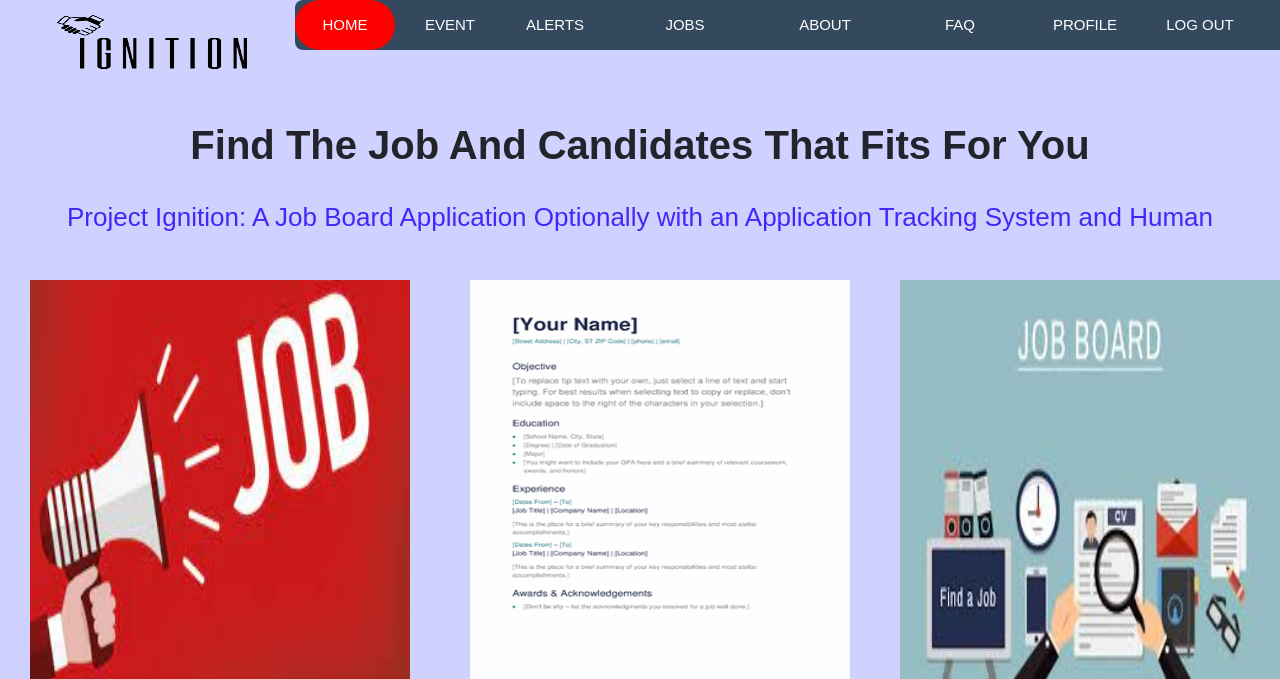
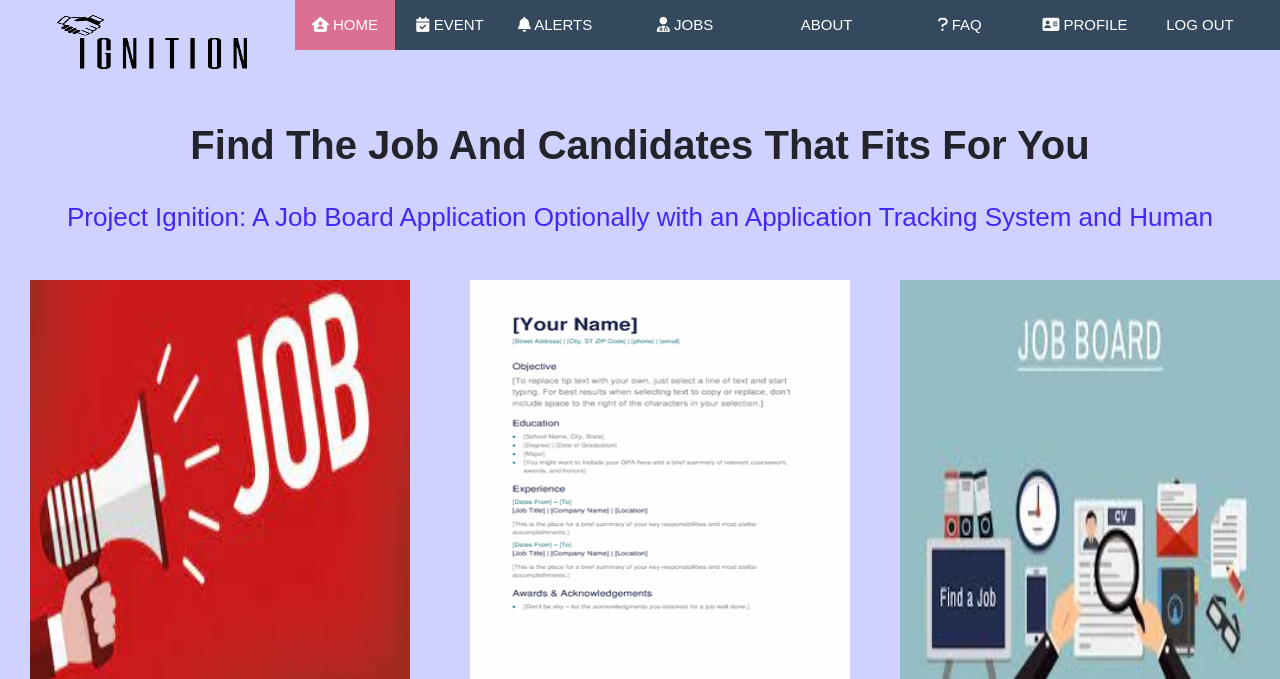
Before and after one commit to AAspan/Ignition, a Flask app: page /home in a window 1280 px wide. Shown: the top 679 px of the page. Run offline with Flask 2, Linux system fonts and the light colour scheme; some libraries are stand-ins or nearby versions.

Commit message:
Update styling of menu

```diff
--- a/static/style.css
+++ b/static/style.css
@@ -22,8 +22,9 @@ nav a {
   color: rgb(255, 255, 255);
   cursor: pointer;
 }
+
 nav .animation {
-  position: absolute;
+  /*  */ position: absolute;
   height: 100%;
   top: 0;
   z-index: 0;
--- a/templates/FAQ.html
+++ b/templates/FAQ.html
@@ -122,4 +122,7 @@
   </section>
 </p>
 
+<script>
+  //document.getElementById("nav-link-faq").classList.add("select-nav-menu");
+</script>
 {% endblock %}
--- a/templates/admin/admin-layout.html
+++ b/templates/admin/admin-layout.html
@@ -57,13 +57,16 @@
                     <span>Dashboard</span></a>
             </li>
 
-            <!-- Profile -->
+            <!-- Profile
             <li class="nav-item">
                 <a class="nav-link" href="/admin/my-profile">
                     <i class="fas fa-fw fa-chart-area"></i>
                     <span>Profile</span>
                 </a>
             </li>
+
+            -->
+
 
             {% if session['role'] == "CANDIDATE" %}
             <!-- Candidate Menu links -->
--- a/templates/base.html
+++ b/templates/base.html
@@ -3,6 +3,15 @@
 
 <head>
     <link rel="stylesheet" href="{{url_for('static', filename='style.css')}}">
+    <link rel="stylesheet" href="https://cdnjs.cloudflare.com/ajax/libs/font-awesome/6.1.2/css/all.min.css" integrity="sha512-1sCRPdkRXhBV2PBLUdRb4tMg1w2YPf37qatUFeS7zlBy7jJI8Lf4VHwWfZZfpXtYSLy85pkm9GaYVYMfw5BC1A==" crossorigin="anonymous" referrerpolicy="no-referrer" />
+
+    <style>
+        .select-nav-menu {
+            /*position: absolute; */
+            background-color: palevioletred;
+        }
+
+    </style>
 
 </head>
 
@@ -10,18 +19,19 @@
 
     <img src="/static/images/ignition logo.png" alt="ignition logo" style="width:300px;height:150px;margin-top:-40px;" >
     <nav>
-        <a href="/home">Home</a>
-        <a href="/event">Event</a>
-        <a href="/alerts">Alerts</a>
-        <a href="/jobs">jobs</a>
-        <a href="/about">About</a>
-        <a href="/faq">FAQ</a>
-        <a href="/admin">Profile</a>
-        <a href="/logout">Log Out</a>
+        <a href="/home" id="nav-link-home"> <i class="fa-solid fa-house-user"></i> Home</a>
+        <a href="/event" id="nav-link-event"> <i class="fa-solid fa-calendar-check"></i> Event</a>
+        <a href="/alerts" id="nav-link-alert"> <i class="fa-solid fa-bell"></i> Alerts</a>
+        <a href="/jobs" id="nav-link-job" > <i class="fa-solid fa-user-doctor"></i> jobs</a>
+        <a href="/about" id="nav-link-about" > <i class="fa-solid fa-memo"></i> About</a>
+        <a href="/faq" id="nav-link-faq" > <i class="fa-solid fa-question"></i> FAQ </a>
+        <a href="/admin" id="nav-link-profile"> <i class="fa-solid fa-address-card"></i> Profile</a>
+        <a href="/logout" >Log Out</a>
 
 
 
-        <div class="animation start-home"></div>
+        <div class="animation"></div>
+
     </nav>
 
 
--- a/templates/event.html
+++ b/templates/event.html
@@ -38,4 +38,8 @@
   </body>
 </html>
 
+<script>
+  document.getElementById("nav-link-event").classList.add("select-nav-menu");
+</script>
+
 {% endblock %}
--- a/templates/home.html
+++ b/templates/home.html
@@ -28,4 +28,8 @@ Project Ignition: A Job Board Application Optionally with an Application Trackin
   <br>
   <br>
   <br>
+
+  <script>
+    document.getElementById("nav-link-home").classList.add("select-nav-menu");
+</script>
 {% endblock %}
--- a/templates/job-description.html
+++ b/templates/job-description.html
@@ -3,13 +3,13 @@
 
 {% block content %}
 
-    <h1> Job Description : {{ job[1] }} </h1>
+    <h1> Job Description : {{ job.ttile }} </h1>
+    <p> Expiration Date : {{ job.expiration }} </p>
 
     <div>
-        {{ job[5] }}
+        {{ job.description }}
     </div>
 
-    <p> Expiration Date : </p>
 
 
 {% endblock %}
```
Also changed, not shown: templates/about.html (+7 -0 lines), templates/jobs.html (+8 -0 lines).
